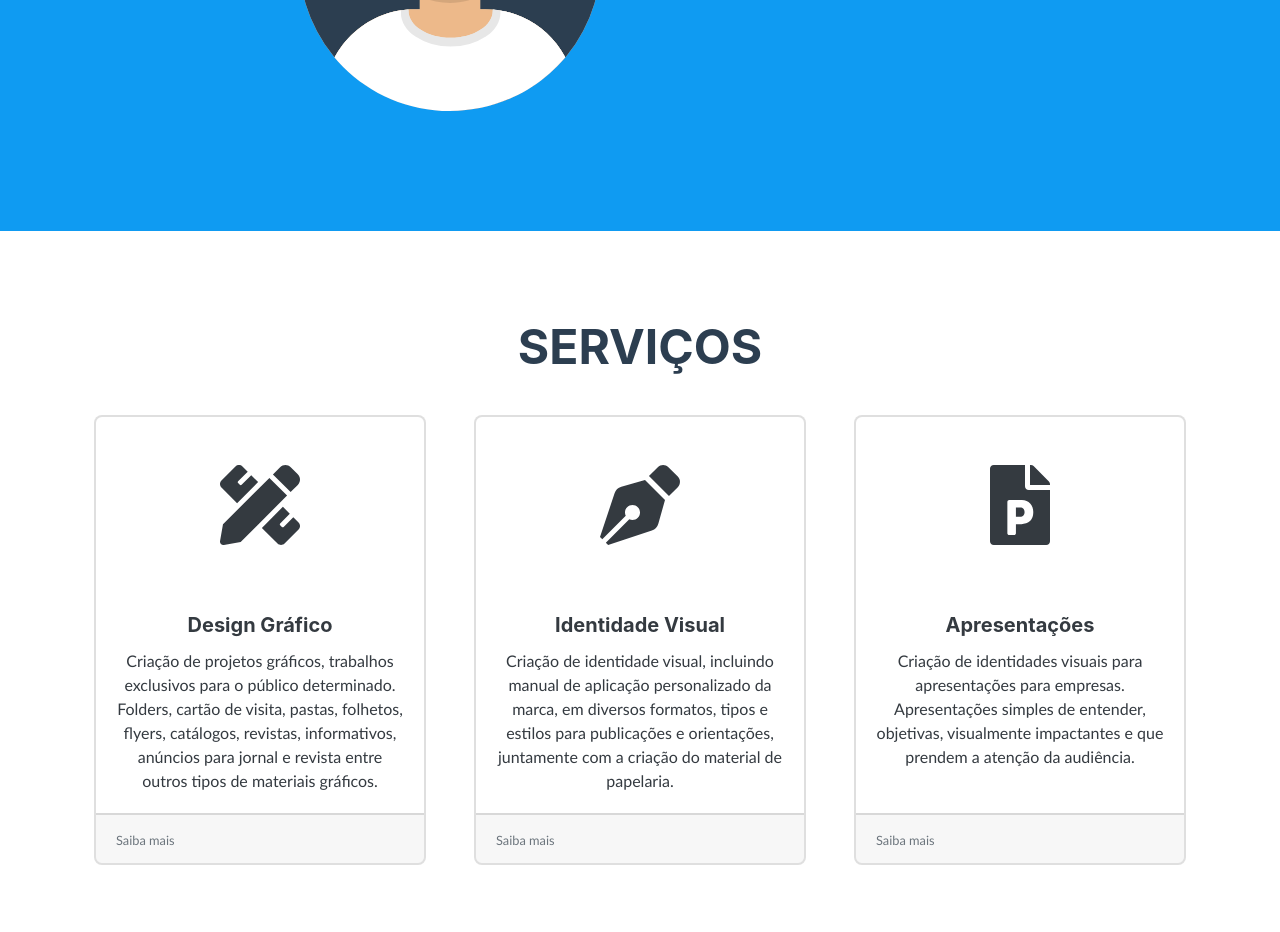
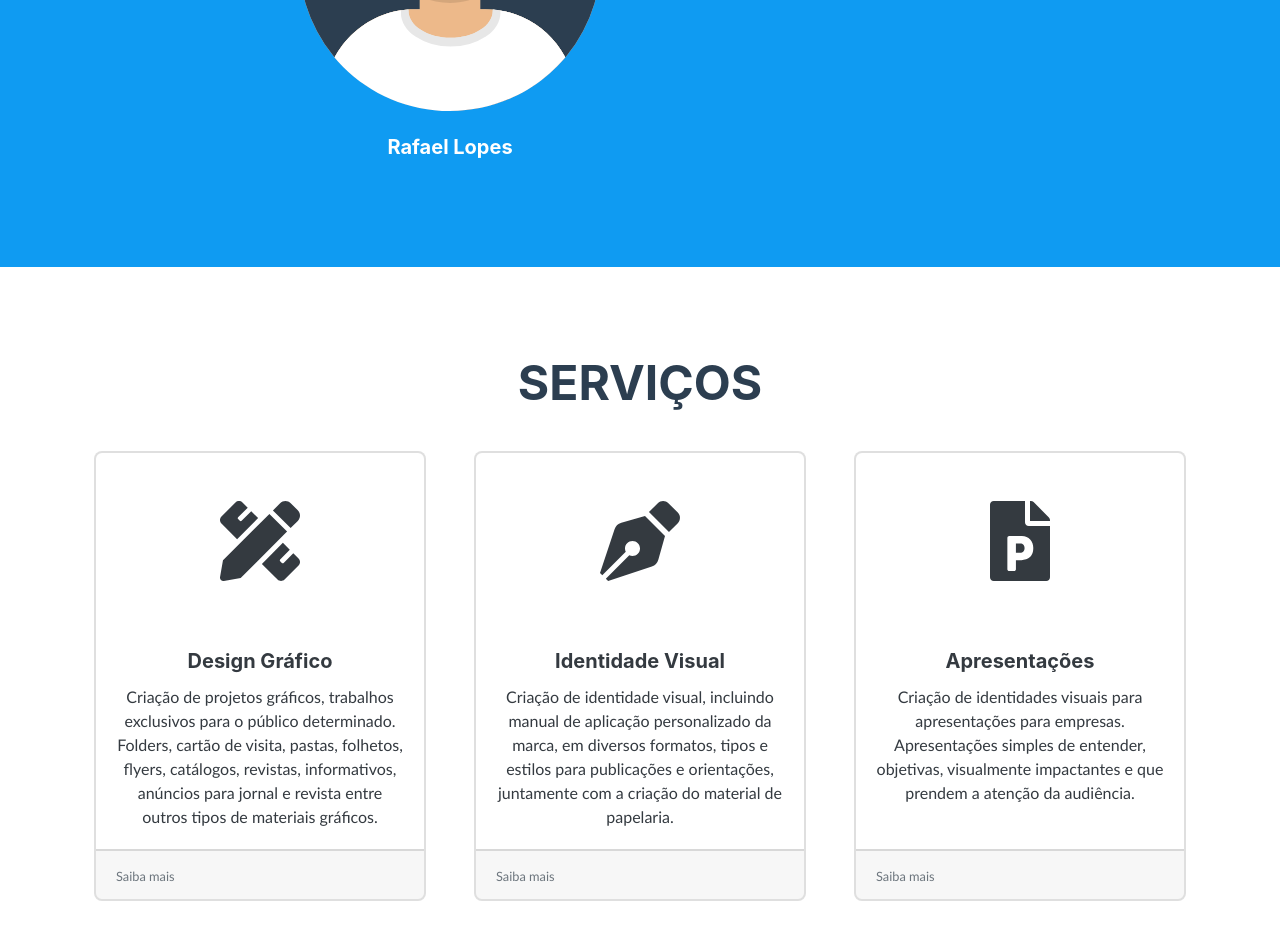
Before and after one commit to faellopis/mywebpagetest, a plain HTML site: page index.html in a window 1280 px wide. Shown: the part 1600-2532 px from the top of the page. Drawn offline with nearby package versions, Linux system fonts and the light colour scheme; a web font is replaced by a local one.

Commit message:
portfolio

```diff
--- a/index.html
+++ b/index.html
@@ -254,6 +254,7 @@
                 <div class="row">
                     <div class="col-lg-4 ml-auto">
                         <div class="text-center text-dark mt-0 mb-4"><img class="img-fluid" src="assets/img/avataaars.svg" alt=""></div>
+                        <h5 class="card-title  text-center">Rafael Lopes</h5>
                     </div>
                     <div class="col-lg-4 mr-auto">
                         <p class="pre-wrap lead">Sou designer gráfico, ilustrador e analista de sistema. Atualmente eu ajudo a transmitir ideias usando meios visuais criativos que geram resultados tangíveis.</p>
```
